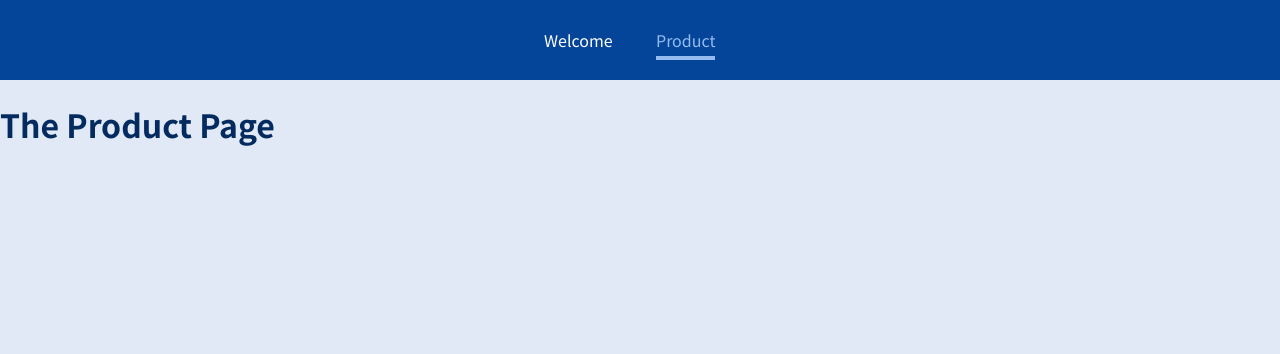
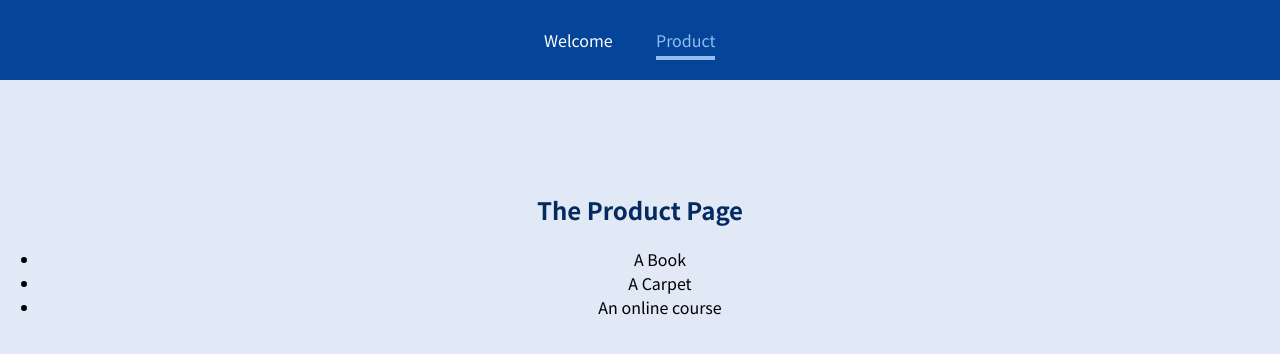
Before and after one commit to dhruv-rana98/React-Router-Basics, a JavaScript app: page /products in a window 1280 px wide. Shown: the top 354 px of the page. Built offline with nearby package versions, Linux system fonts and the light colour scheme.

Commit message:
Adding Dynamic path to Route

```diff
--- a/src/App.js
+++ b/src/App.js
@@ -2,16 +2,22 @@
 import Products from "./pages/Products";
 import Welcome from "./pages/Welcoome";
 import MainHeader from "./components/MainHeader";
+import ProductDetail from "./pages/ProductDetail";
 function App() {
   return (
     <div>
       <MainHeader />
+      <main>
         <Route path="/welcome">
           <Welcome />
         </Route>
         <Route path="/products">
           <Products />
         </Route>
+        <Route path="/prodcut-detail/:productId">
+          <ProductDetail />
+        </Route>
+      </main>
     </div>
   );
 }
--- /dev/null
+++ b/src/pages/ProductDetail.js
@@ -0,0 +1,9 @@
+const ProductDetail = () => {
+  return (
+    <section>
+      <h1> Product Detail</h1>
+    </section>
+  );
+};
+
+export default ProductDetail;
--- a/src/pages/Products.js
+++ b/src/pages/Products.js
@@ -1,5 +1,14 @@
 const Products = () => {
-  return <h1>The Product Page</h1>;
+  return (
+    <section>
+      <h1>The Product Page</h1>
+      <ul>
+        <li>A Book</li>
+        <li>A Carpet</li>
+        <li>An online course</li>
+      </ul>
+    </section>
+  );
 };
 
 export default Products;
```
Also changed, not shown: 1 other file (tests, documents, lock files or other folders). Lines whose indentation alone changed are shown as unchanged.
